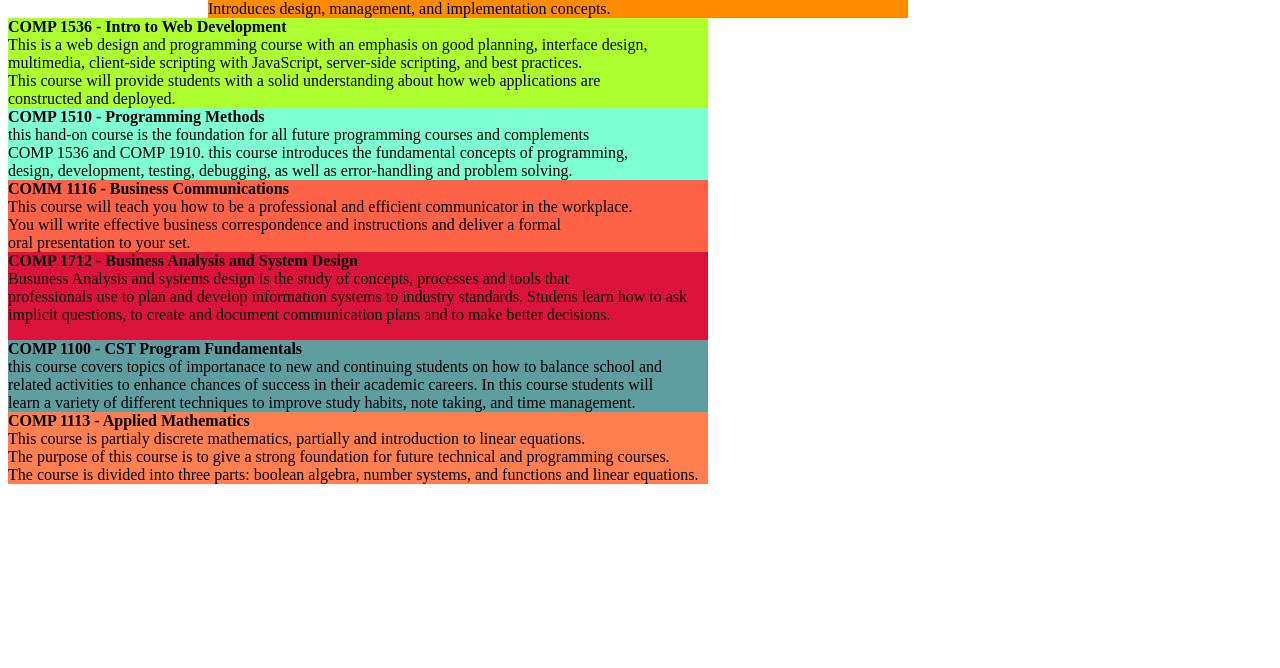
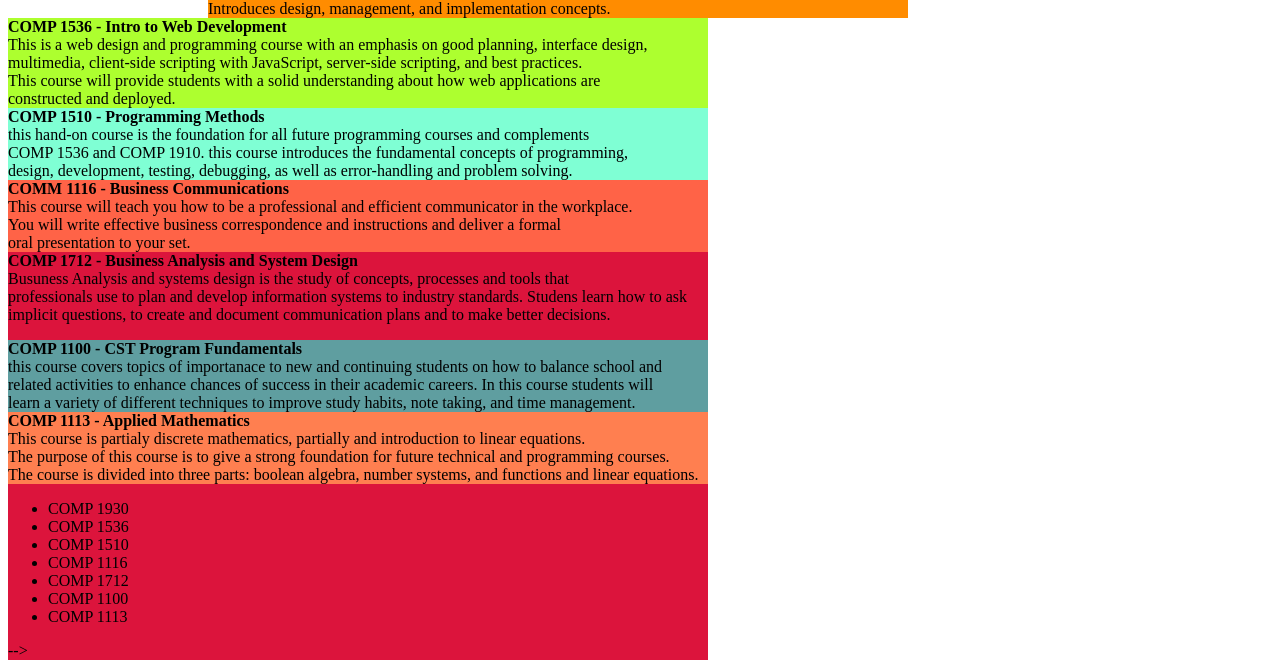
Before and after one commit to ryanmack/ryanmack.github.io, a plain HTML site: page index.html in a window 1280 px wide. Shown: the part 314-982 px from the top of the page. Before the commit the page ends 806 px from the top, so only its background shows below. Drawn offline with Linux system fonts and the light colour scheme.

Commit message:
Update index.html

```diff
--- a/index.html
+++ b/index.html
@@ -125,7 +125,7 @@
                 <br>The course is divided into three parts: boolean algebra, number systems, and functions and linear equations.
             </a>
         </p1>
-        <!--<ul>
+        <ul>
             <li><a href= "https://www.bcit.ca/study/outlines/20191086134">COMP 1930</a></li>
             <li><a href= "https://www.bcit.ca/study/outlines/20191086129">COMP 1536</a></li>
             <li><a href= "https://www.bcit.ca/study/outlines/20191086126">COMP 1510</a></li>
```
